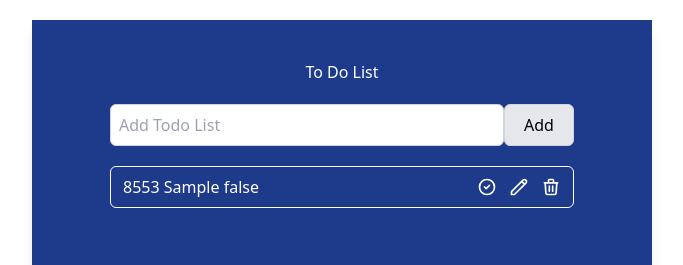
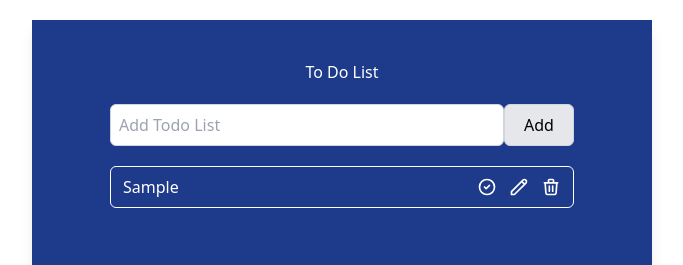
Before and after one commit to Sept-Rabbit/todolist, a React (Vite) app: page / in a window 1280 px wide. Both pictures are taken after typing "Sample" into the empty fields and a click on the button "Add". Shown: the top 265 px of the page, without its empty margins (298-981 px from the left). Built offline with nearby package versions, Linux system fonts and the light colour scheme.

Commit message:
fix todo text

```diff
--- a/src/components/TodoList.jsx
+++ b/src/components/TodoList.jsx
@@ -67,9 +67,6 @@ export const TodoList = () => {
     setList(items);
   };
 
-  reverseList = [...list].reverse();
-  console.log(reverseList);
-
   return (
     <>
       <div className="">
@@ -82,7 +79,7 @@ export const TodoList = () => {
                 {...provided.droppableProps}
                 ref={provided.innerRef}
               >
-                {list.reverse().map((l, index) => {
+                {list.map((l, index) => {
                   return (
                     <Draggable draggableId={l.text} index={index} key={l.id}>
                       {(provided) => (
@@ -93,7 +90,7 @@ export const TodoList = () => {
                           className="relative flex flex-row items-center justify-between px-3 py-2 my-3 border border-white rounded-md"
                         >
                           <li className={l.complete && "line-through"}>
-                            {l.id} {l.text} {l.complete.toString()}
+                            {l.text}
                           </li>
                           <div className="flex flex-row items-center">
                             <CheckCircleIcon
```
